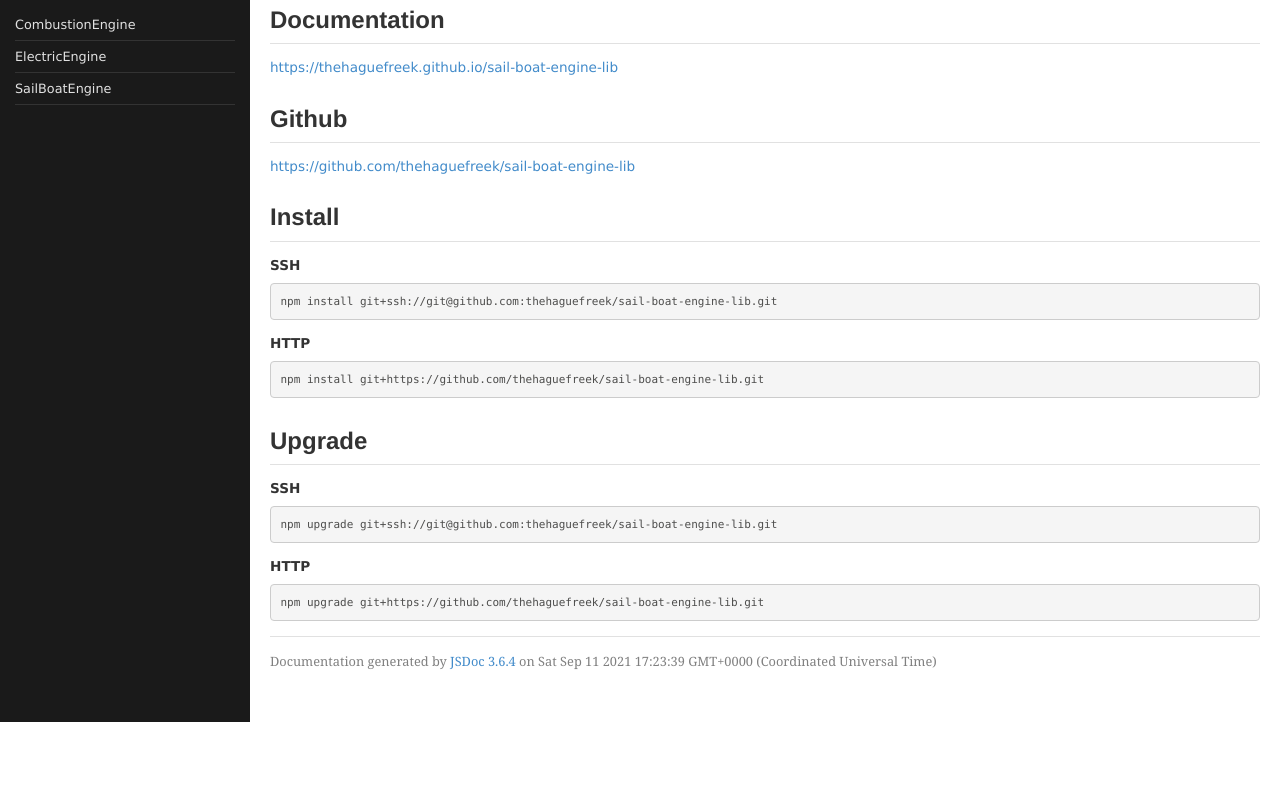
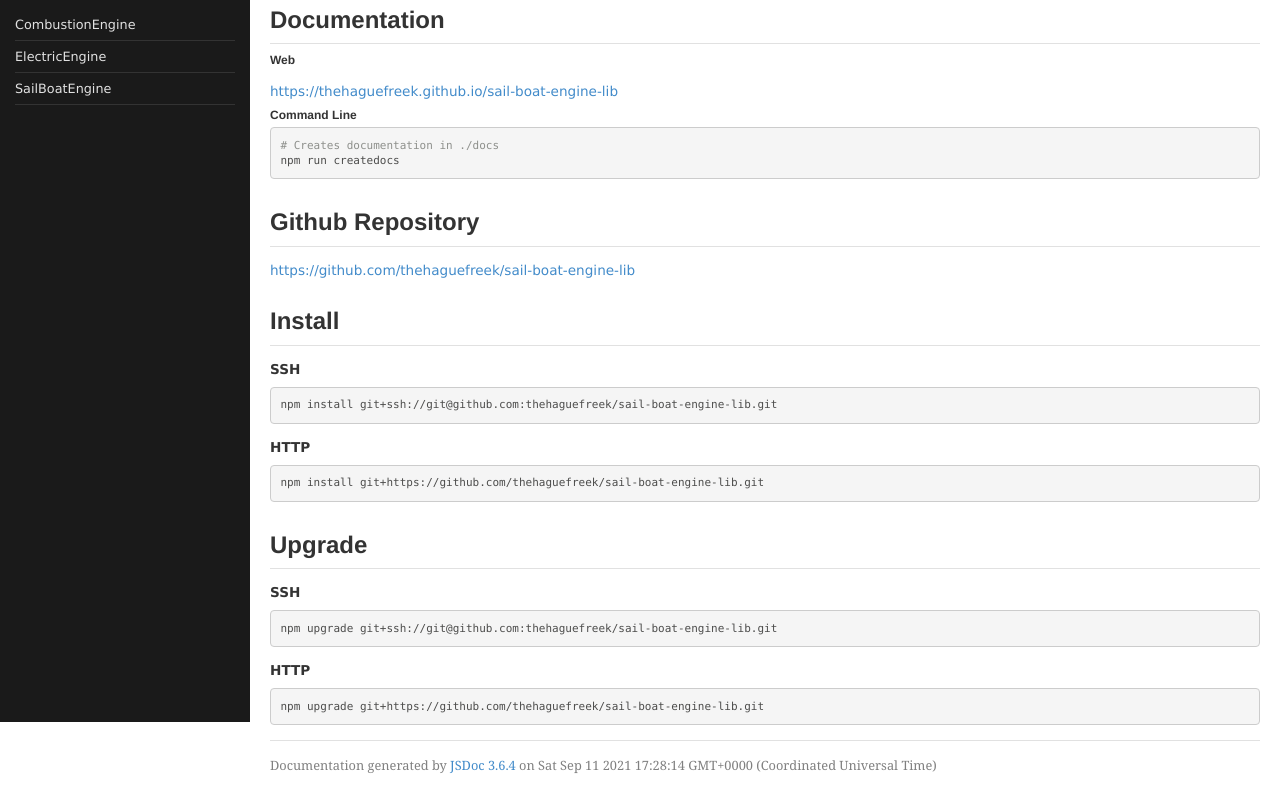
Before and after one commit to thehaguefreek/sail-boat-engine-lib, a plain HTML site: page index.html in a window 1280 px wide. Shown: the part 78-887 px from the top of the page. Before the commit the page ends 800 px from the top, so only its background shows below. Drawn offline with Linux system fonts and the light colour scheme.

Commit message:
deploy: b6b301b00cbeca60a5013d66f0534b23ee94c4be

```diff
--- a/index.html
+++ b/index.html
@@ -155,8 +155,13 @@
     <section>
         <article class="readme"><h1>sail-boat-engine-lib</h1>
 <h2>Documentation</h2>
+<h3>Web</h3>
 <p><a href="https:%5C/%5C/thehaguefreek.github.io/sail-boat-engine-lib">https://thehaguefreek.github.io/sail-boat-engine-lib</a></p>
-<h2>Github</h2>
+<h3>Command Line</h3>
+<pre class="prettyprint source lang-sh"><code># Creates documentation in ./docs
+npm run createdocs
+</code></pre>
+<h2>Github Repository</h2>
 <p><a href="https:%5C/%5C/github.com/thehaguefreek/sail-boat-engine-lib">https://github.com/thehaguefreek/sail-boat-engine-lib</a></p>
 <h2>Install</h2>
 <p><strong>SSH</strong></p>
@@ -182,7 +187,7 @@
 
 
         <footer>
-            Documentation generated by <a target="_blank" href="https://github.com/jsdoc3/jsdoc">JSDoc 3.6.4</a> on Sat Sep 11 2021 17:23:39 GMT+0000 (Coordinated Universal Time)
+            Documentation generated by <a target="_blank" href="https://github.com/jsdoc3/jsdoc">JSDoc 3.6.4</a> on Sat Sep 11 2021 17:28:14 GMT+0000 (Coordinated Universal Time)
         </footer>
     </div>
 </div>
```
Also changed, not shown: CombustionEngine.html (+1 -1 lines), ElectricEngine.html (+1 -1 lines), SailBoatEngine.html (+1 -1 lines).
